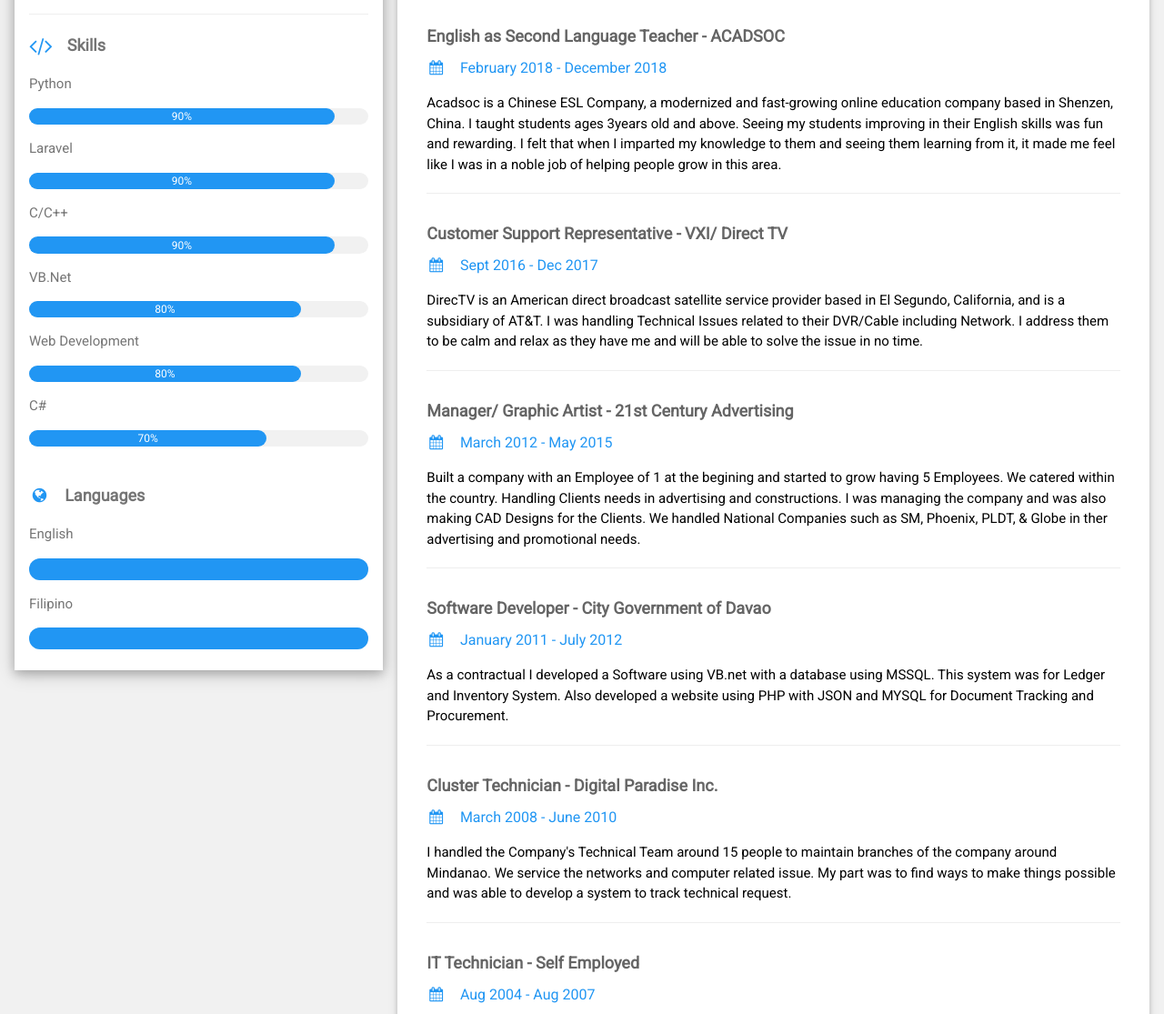
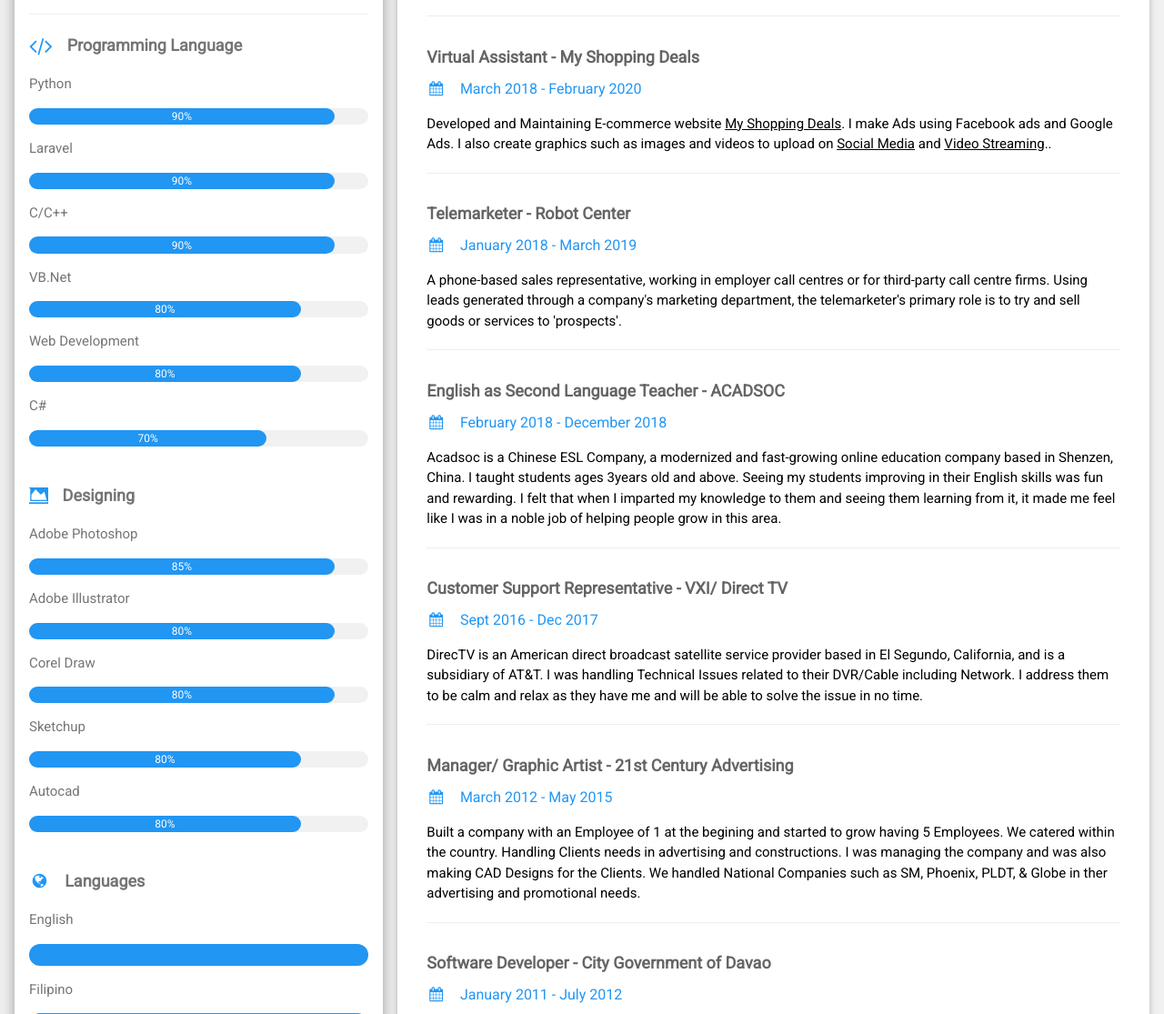
Before and after one commit to aldgreat/Profile, a plain HTML site: page index.html in a window 1280 px wide. Shown: the part 742-1857 px from the top of the page at 91% size. Drawn offline with nearby package versions, Linux system fonts and the light colour scheme.

Commit message:
update css

```diff
--- a/index.html
+++ b/index.html
@@ -3,6 +3,7 @@
 
 <head>
   <title>Alvin Bangayan</title>
+
   <meta charset="UTF-8">
   <meta name="viewport" content="width=device-width, initial-scale=1">
   <meta http-equiv="Content-Security-Policy"
@@ -14,7 +15,7 @@
   <link rel='stylesheet' href='https://fonts.googleapis.com/css?family=Roboto'>
   <link rel="stylesheet" href="https://cdnjs.cloudflare.com/ajax/libs/font-awesome/4.7.0/css/font-awesome.min.css">
   <link rel="stylesheet" href="style/style.css">
-  <link rel="shortcut icon" type="image/ico" href="/img/favicon.ico" />
+  <link rel="shortcut icon" type="image/ico" href="favicon.ico" />
   <!-- Global site tag (gtag.js) - Google Analytics -->
   <script async src="https://www.googletagmanager.com/gtag/js?id=UA-88238825-3"></script>
   <script>
@@ -129,7 +130,7 @@
               class="fa fa-download fa-fw w3-large w3-text-white"></i> Resume</button></a>
             <hr>
 
-            <p class="w3-large"><b><i class="fa fa-code fa-lg w3-margin-right w3-text-blue"></i>Skills</b></p>
+            <p class="w3-large"><b><i class="fa fa-code fa-lg w3-margin-right w3-text-blue"></i>Programming Language</b></p>
             <p>Python</p>
             <div class="w3-light-grey w3-round-xlarge w3-small">
               <div class="w3-container w3-center w3-round-xlarge w3-blue" style="width:90%">90%</div>
@@ -157,6 +158,31 @@
               <div class="w3-container w3-center w3-round-xlarge w3-blue" style="width:70%">70%</div>
             </div>
             <br>
+
+            <p class="w3-large"><b><i class="fa fa-area-chart w3-margin-right w3-blue"></i>Designing</b></p>
+            <p>Adobe Photoshop</p>
+            <div class="w3-light-grey w3-round-xlarge w3-small">
+              <div class="w3-container w3-center w3-round-xlarge w3-blue" style="width:90%">85%</div>
+            </div>
+            <p>Adobe Illustrator</p>
+            <div class="w3-light-grey w3-round-xlarge w3-small">
+              <div class="w3-container w3-center w3-round-xlarge w3-blue" style="width:90%">80%</div>
+            </div>
+            <p>Corel Draw</p>
+            <div class="w3-light-grey w3-round-xlarge w3-small">
+              <div class="w3-container w3-center w3-round-xlarge w3-blue" style="width:90%">80%</div>
+            </div>
+            <p>Sketchup</p>
+            <div class="w3-light-grey w3-round-xlarge w3-small">
+              <div class="w3-container w3-center w3-round-xlarge w3-blue" style="width:80%">
+                <div class="w3-center w3-text-white">80%</div>
+              </div>
+            </div>
+            <p>Autocad</p>
+            <div class="w3-light-grey w3-round-xlarge w3-small">
+              <div class="w3-container w3-center w3-round-xlarge w3-blue" style="width:80%">80%</div>
+            </div>
+                        <br>
 
             <p class="w3-large w3-text-theme"><b><i
                   class="fa fa-globe fa-fw w3-margin-right w3-text-blue"></i>Languages</b></p>
@@ -204,10 +230,24 @@
             <hr>
           </div>
           <div class="w3-container">
+            <h5 class="w3-opacity"><b>Telemarketer - Demand Science Team</b></h5>
+            <h6 class="w3-text-blue"><i class="fa fa-calendar fa-fw w3-margin-right"></i>May 2019 - April 2020</h6>
+            <p>A phone-based sales representative, working in employer call centres or for third-party call centre firms.
+              Using leads generated through a company's marketing department, the telemarketer's primary role is to try and sell goods or services to 'prospects'.</p>
+                <hr>
+          </div>
+          <div class="w3-container">
             <h5 class="w3-opacity"><b>Virtual Assistant - My Shopping Deals</b></h5>
             <h6 class="w3-text-blue"><i class="fa fa-calendar fa-fw w3-margin-right"></i>March 2018 - February 2020</h6>
             <p>Developed and Maintaining E-commerce website <a href="https://www.myshoppingdeals.net//">My Shopping Deals</a>. I make Ads using Facebook ads and Google Ads. I also create graphics such as images and videos
                 to upload on <a href="https://www.facebook.com/MyShoppingDeals.net/">Social Media</a> and <a href="https://www.youtube.com/channel/UClHHnwVidfCvpHq1KSJUHjg">Video Streaming</a>..</p>
+                <hr>
+          </div>
+          <div class="w3-container">
+            <h5 class="w3-opacity"><b>Telemarketer - Robot Center</b></h5>
+            <h6 class="w3-text-blue"><i class="fa fa-calendar fa-fw w3-margin-right"></i>January 2018 - March 2019</h6>
+            <p>A phone-based sales representative, working in employer call centres or for third-party call centre firms.
+              Using leads generated through a company's marketing department, the telemarketer's primary role is to try and sell goods or services to 'prospects'.</p>
                 <hr>
           </div>
           <div class="w3-container">
```
Also changed, not shown: designs.html (+19 -7 lines), favicon.ico (added).
